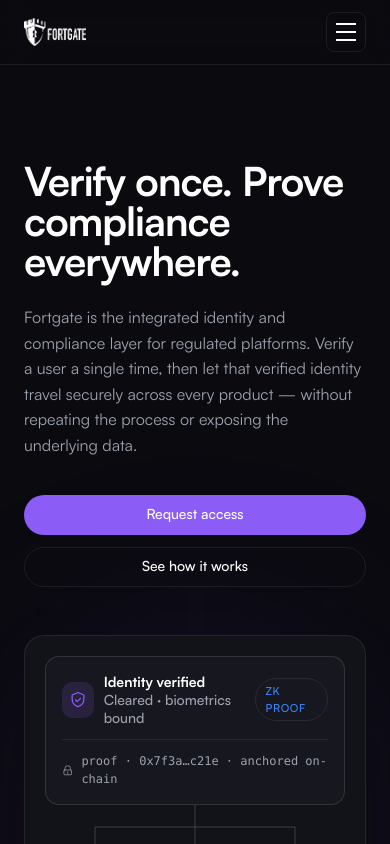
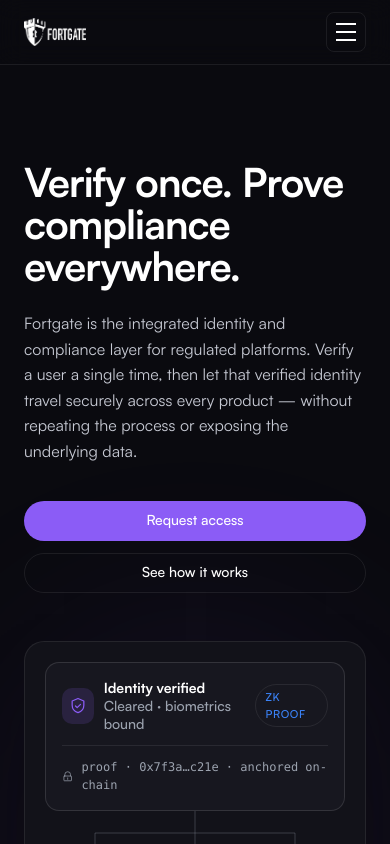
Before and after one commit to fort-gate/fortgate-OSS, a Next.js app: page / in a window 390 px wide. Shown: the top 844 px of the page. Built offline with nearby package versions, Linux system fonts and the light colour scheme.

Commit message:
polish(hero): looser H1 leading and higher-contrast subcopy
leading-[1.05] so the 3-line display headline breathes; subcopy moves
from muted to text-secondary for readability.

Co-Authored-By: Claude Opus 4.8 <noreply@anthropic.com>

```diff
--- a/components/Hero.tsx
+++ b/components/Hero.tsx
@@ -15,14 +15,14 @@ export default function Hero() {
           {/* Left: copy */}
           <div className="relative z-10 max-w-xl">
             <h1
-              className="text-h1-mobile font-bold tracking-tight text-text-primary md:text-h1 animate-fade-rise"
+              className="text-h1-mobile font-bold leading-[1.05] tracking-tight text-text-primary md:text-h1 animate-fade-rise"
               style={{ animationDelay: "0s" }}
             >
               Verify once. Prove compliance everywhere.
             </h1>
 
             <p
-              className="mt-6 max-w-lg text-body-lg-mobile text-text-muted md:text-body-lg animate-fade-rise"
+              className="mt-6 max-w-lg text-body-lg-mobile text-text-secondary md:text-body-lg animate-fade-rise"
               style={{ animationDelay: "0.08s" }}
             >
               Fortgate is the integrated identity and compliance layer for
```
